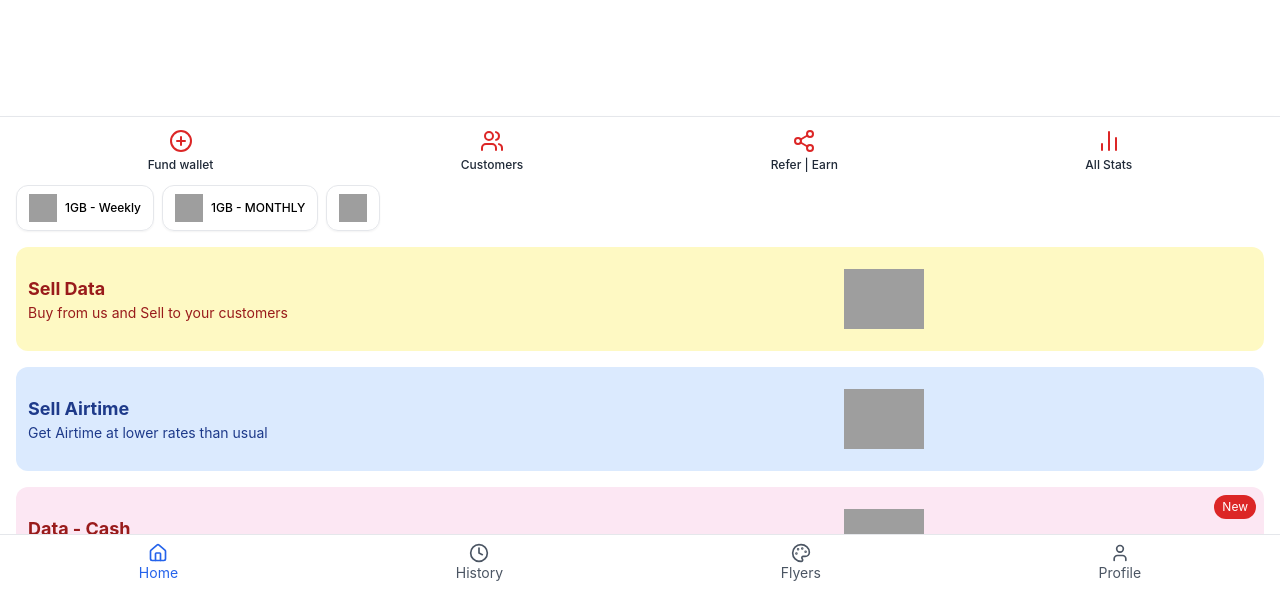
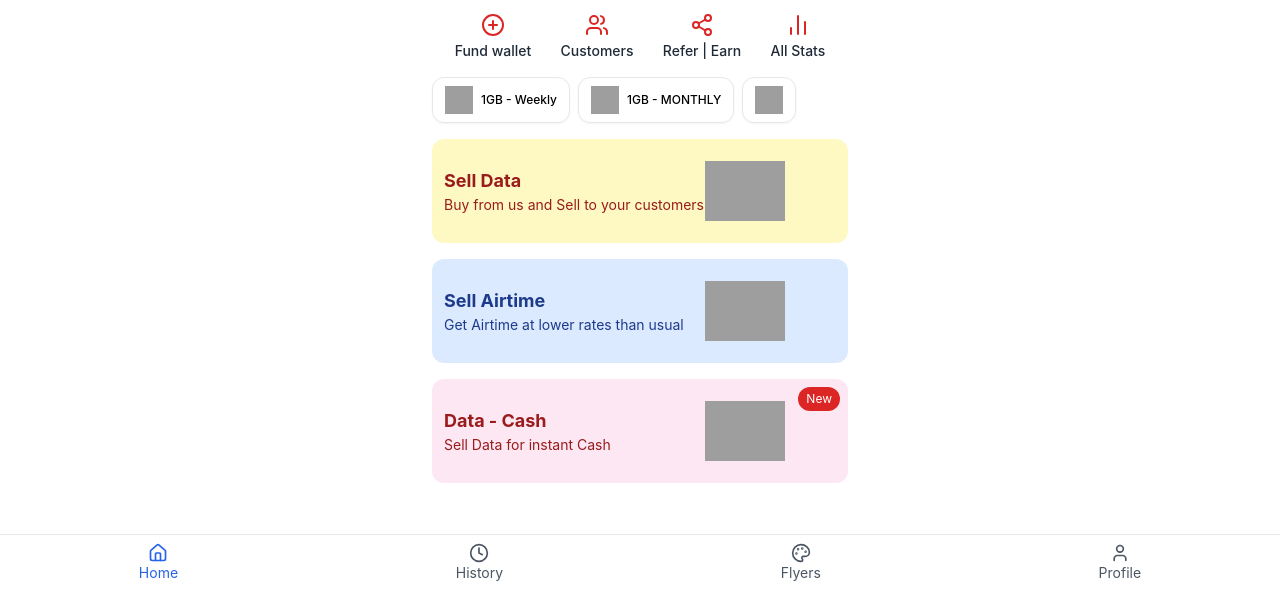
Before and after one commit to favouradjenuvurhe/Dataresell-clone, a plain HTML site: page next/dashboard.html in a window 1280 px wide. Shown: the part 209-800 px from the top of the page. Drawn offline with nearby package versions, Linux system fonts and the light colour scheme; grey boxes are pictures that could not be loaded.

Commit message:
Update dashboard.html

```diff
--- a/next/dashboard.html
+++ b/next/dashboard.html
@@ -33,24 +33,24 @@
       <div class="absolute bottom-2 right-2 text-yellow-300 text-2xl">🤑</div>
     </div>
 
-        <!-- Fixed Footer Navigation Actions -->
-  <div class="fixed bottom-0 left-0 right-0 bg-white shadow-md border-t border-gray-200 z-40">
-    <div class="flex justify-around px-6 py-3 text-center">
+          <!-- Navigation Actions -->
+  <div class="flex justify-around px-6 py-4 text-center">
+    <!-- Fund Wallet (Modal Trigger) -->
     <div onclick="openModal()" class="cursor-pointer">
       <i data-lucide="plus-circle" class="w-6 h-6 text-red-600 mx-auto"></i>
-        <p class="text-xs mt-1 font-medium text-gray-800">Fund wallet</p>
+      <p class="text-sm mt-1 font-medium text-gray-800">Fund wallet</p>
     </div>
-      <div onclick="openModal()" class="cursor-pointer">
+    <div>
       <i data-lucide="users" class="w-6 h-6 text-red-600 mx-auto"></i>
-        <p class="text-xs mt-1 font-medium text-gray-800">Customers</p>
+      <p class="text-sm mt-1 font-medium text-gray-800">Customers</p>
     </div>
-      <div onclick="openModal()" class="cursor-pointer">
+    <div>
       <i data-lucide="share-2" class="w-6 h-6 text-red-600 mx-auto"></i>
-        <p class="text-xs mt-1 font-medium text-gray-800">Refer | Earn</p>
+      <p class="text-sm mt-1 font-medium text-gray-800">Refer | Earn</p>
     </div>
-      <div onclick="openModal()" class="cursor-pointer">
+    <div>
       <i data-lucide="bar-chart-2" class="w-6 h-6 text-red-600 mx-auto"></i>
-        <p class="text-xs mt-1 font-medium text-gray-800">All Stats</p>
+      <p class="text-sm mt-1 font-medium text-gray-800">All Stats</p>
     </div>
   </div>
 
```
Lines whose indentation alone changed are shown as unchanged.
